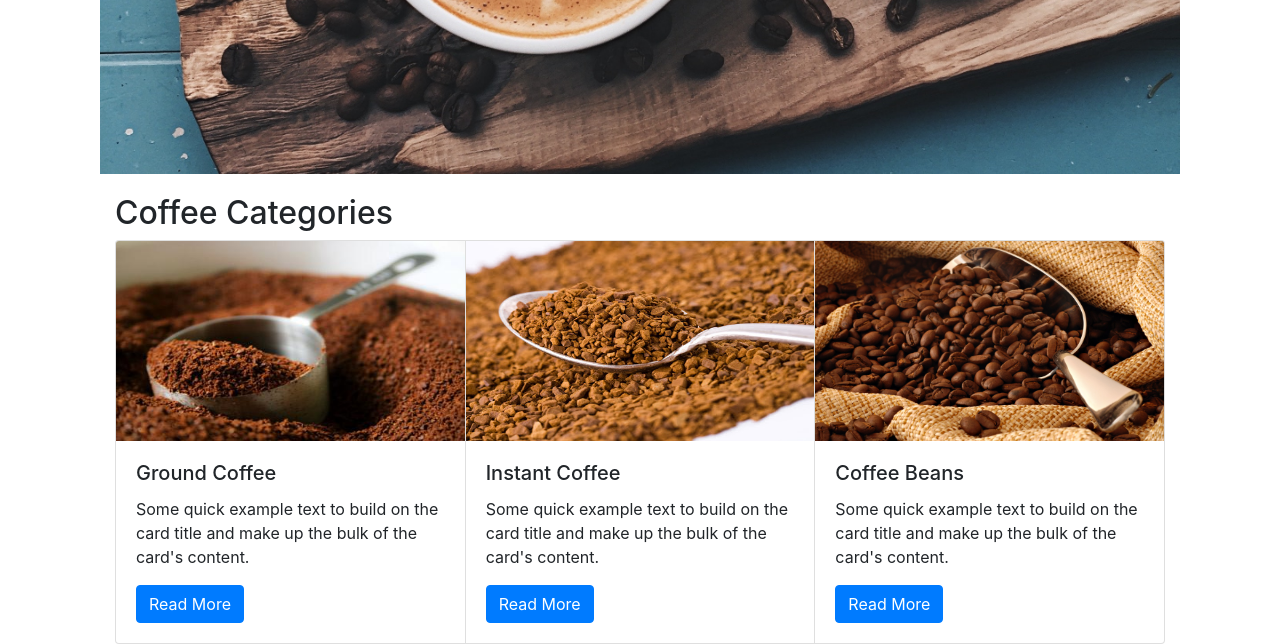
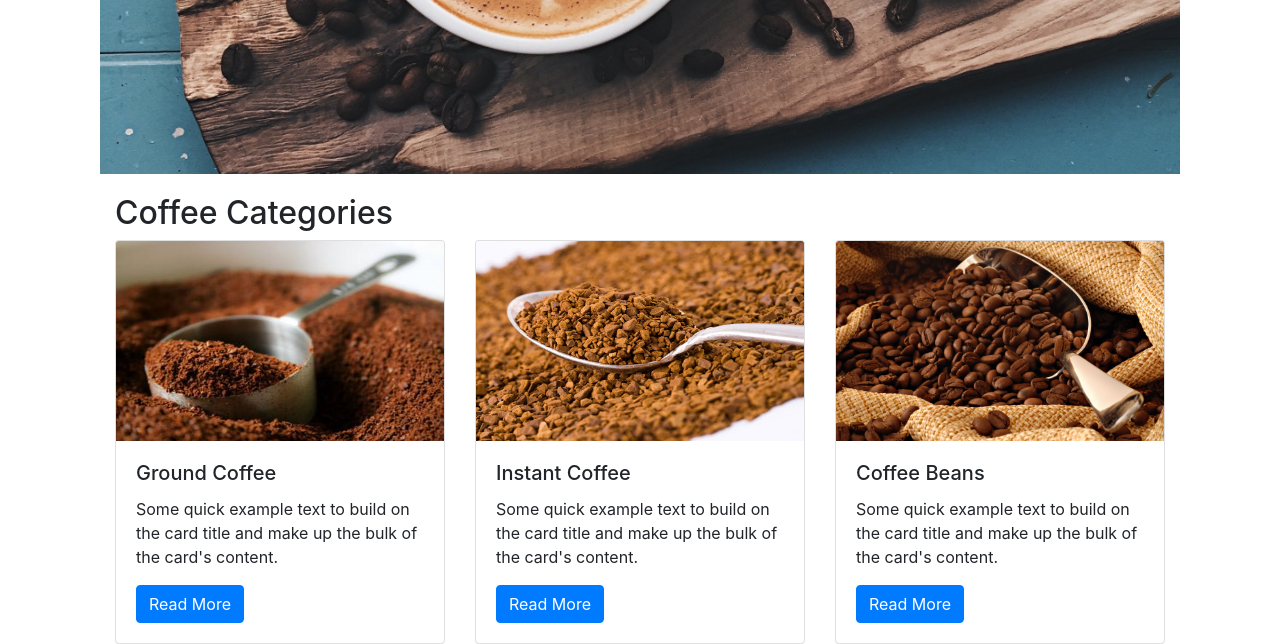
Before and after one commit to rachaelloh/django-barista, a Django app: template accounts/templates/accounts/index.template.html in a window 1280 px wide. Shown: the part 1241-1885 px from the top of the page. Run offline with Django 3.2, Linux system fonts and the light colour scheme; the template is opened without the code that fills it, so the values that code supplies are empty; some libraries are stand-ins or nearby versions.

Commit message:
changed categories card to card deck instead.

```diff
--- a/accounts/templates/accounts/index.template.html
+++ b/accounts/templates/accounts/index.template.html
@@ -27,7 +27,7 @@ Home
 
 <div class="container">
     <h2>Coffee Categories</h2>
-    <div class="card-group">
+    <div class="card-deck">
 <!--card cat 1-->
 <div class="card" style="width: 18rem;">
   <img class="card-img-top" src="{% static 'images/ground-coffee.jpg' %}" alt="ground-coffee">
```
